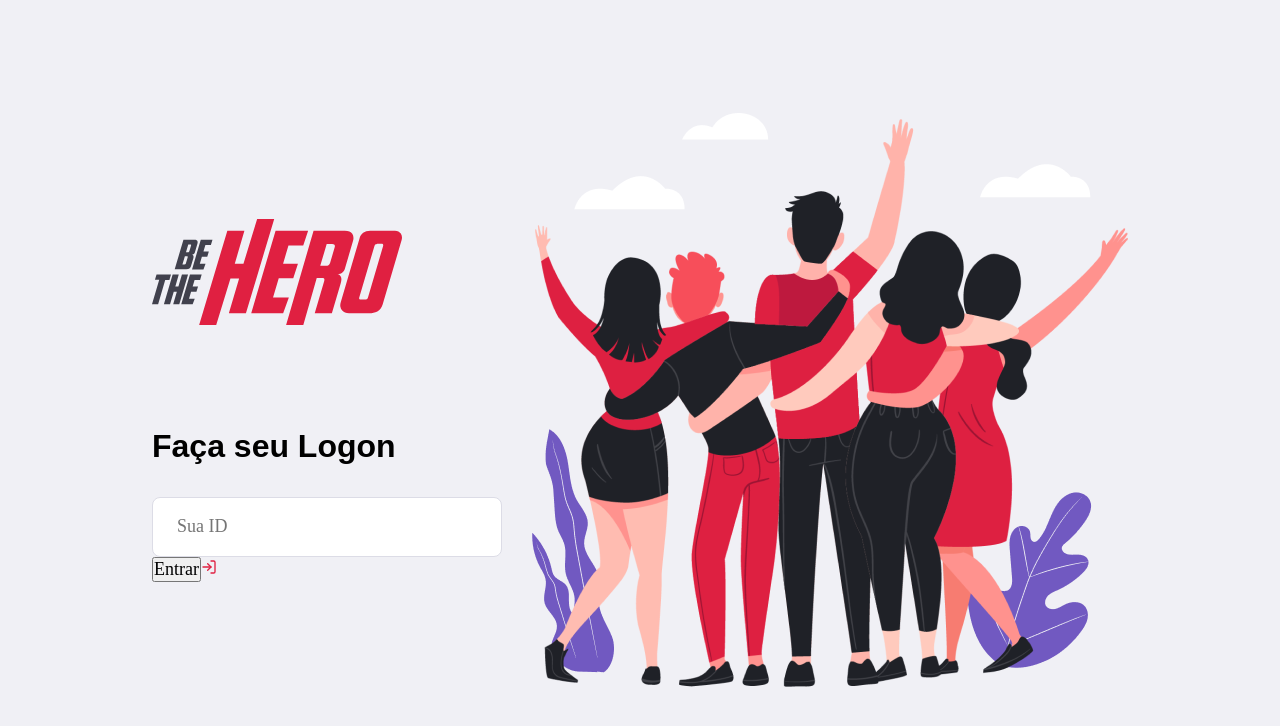
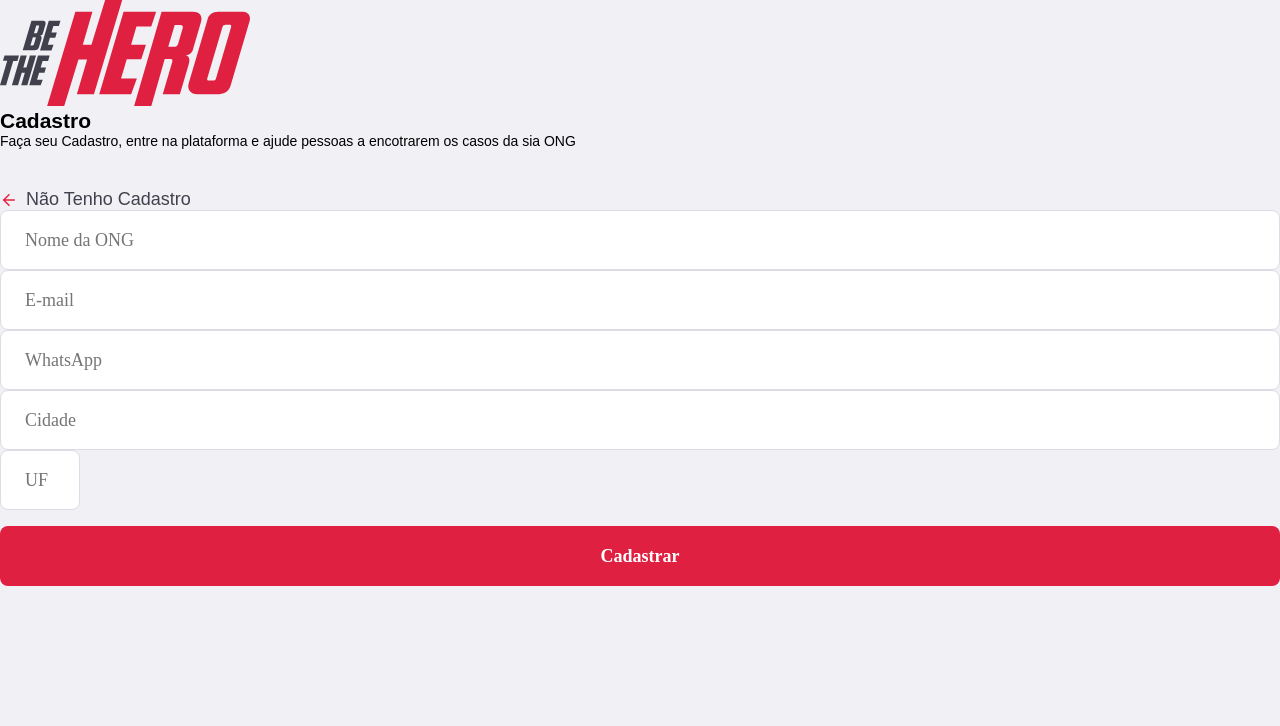
Before and after one commit to jpablolima/theHeroes, a React (Create React App) app in the folder frontend/: page /register in a window 1280 px wide. Shown: the top 726 px of the page. Built offline with nearby package versions, Linux system fonts and the light colour scheme.

Commit message:
rota register

```diff
--- a/frontend/package.json
+++ b/frontend/package.json
@@ -9,6 +9,7 @@
     "react": "^16.13.1",
     "react-dom": "^16.13.1",
     "react-icons": "^3.9.0",
+    "react-router-dom": "^5.1.2",
     "react-scripts": "3.4.1"
   },
   "scripts": {
--- a/frontend/src/App.js
+++ b/frontend/src/App.js
@@ -1,11 +1,11 @@
 import React from 'react';
 
 import './global.css';
-import Logon from './pages/Logon';
+import Routes from './routes';
 
 function App() {
   return (
-    <Logon />
+    <Routes />
   );
 }
 
--- a/frontend/src/global.css
+++ b/frontend/src/global.css
@@ -29,3 +29,47 @@
     border-radius: 8px;
     padding: 0 24px;
 }
+
+
+.button {
+    width: 100%;
+    height: 60px;
+    background: #e02041;
+    border: 0;
+    border-radius: 8px;
+    color: #fff;
+    font-weight: 700;
+    margin-top: 16px;
+    display: inline-block;
+    text-align: center;
+    text-decoration: none;
+    font-size: 18px;
+    line-height: 60px;
+    transition: filter 0.2s;
+}
+
+.button:hover {
+    filter: brightness(90%);
+
+}
+
+
+.back-link{
+    display: flex;
+    align-items: center;
+    margin-top: 40px;
+    color: #41414d;
+    font-size: 18px;
+    text-decoration: none;
+    font-weight: 500;
+    transition: opacity 0.2s;
+}
+
+.back-link svg {
+    margin-right: 8px;
+}
+
+
+.back-link:hover {
+    opacity: 0.8;
+}
--- a/frontend/src/pages/Logon/index.js
+++ b/frontend/src/pages/Logon/index.js
@@ -1,4 +1,5 @@
 import React from 'react';
+import { Link } from 'react-router-dom';
 import {FiLogIn} from 'react-icons/fi';
 
 import './styles.css';
@@ -15,10 +16,11 @@
                 <h1> Faça seu Logon</h1>
 
                 <input placeholder="Sua ID" />
-                <button tye="submit">Entrar</button>
-                <a href="/register">
+                <button className="button" type="submit">Entrar</button>
+                <Link className = "back-link"to="/register">
                     <FiLogIn size={16} color="E02041"/>
-                </a>
+                    Não tenho cadastro
+                </ Link>
             </form>
             </section>
 
--- a/frontend/src/pages/Logon/styles.css
+++ b/frontend/src/pages/Logon/styles.css
@@ -23,3 +23,24 @@
     font-size: 32px;
     margin-bottom: 32px;
 }
+
+
+.logon-container section.form a {
+    display: flex;
+    align-items: center;
+    margin-top: 40px;
+    color: #41414d;
+    font-size: 18px;
+    text-decoration: none;
+    font-weight: 500;
+    transition: opacity 0.2s;
+}
+
+.logon-container section.form form a svg {
+    margin-right: 8px;
+}
+
+
+.logon-container section.form form a:hover {
+    opacity: 0.8;
+}
--- /dev/null
+++ b/frontend/src/pages/Register/index.js
@@ -0,0 +1,44 @@
+import React from 'react';
+import { Link } from "react-router-dom";
+import {FiArrowLeft} from 'react-icons/fi';
+
+import './styles.css';
+import logoImg from '../../assets/logoImg.svg';
+
+
+export default function Register(){
+    return (
+        <div className='register-container'>
+        <div className='content'>
+            <section>
+                <img src={logoImg} alt='The Hero' />
+
+                <h1>Cadastro</h1>
+                <p> Faça seu Cadastro, entre na plataforma
+                    e ajude pessoas a encotrarem os casos da sia ONG
+                </p>
+
+                <Link className='back-link' to='/register'>
+                    <FiArrowLeft sixe={16} color="#E02041"/>
+                    Não Tenho Cadastro
+                </Link>
+            </section>
+
+            <form>
+                <input placeholder="Nome da ONG"/>
+                <input type="email" placeholder="E-mail"/>
+                <input placeholder="WhatsApp"/>
+
+                <div className="input-group">
+                    <input placeholder="Cidade" />
+                    <input placeholder="UF" style={{ width: 80 }} />
+                </div>
+
+                <button className="button" type="submit">Cadastrar</button>
+
+            </form>
+        </div>
+
+        </div>
+    );
+}
--- /dev/null
+++ b/frontend/src/routes.js
@@ -0,0 +1,19 @@
+import React from 'react';
+import { BrowserRouter , Route, Switch } from 'react-router-dom';
+
+import Logon from './pages/Logon';
+import Register from './pages/Register';
+
+
+
+export default function Routes() {
+    return (
+        <BrowserRouter>
+        <Switch>
+            <Route path="/" exact component={ Logon} />
+            <Route path="/register" component={ Register} />
+
+        </Switch>
+        </BrowserRouter>
+    );
+}
```
Also changed, not shown: frontend/src/pages/Register/styles.css (added), 2 other files (tests, documents, lock files or other folders).
